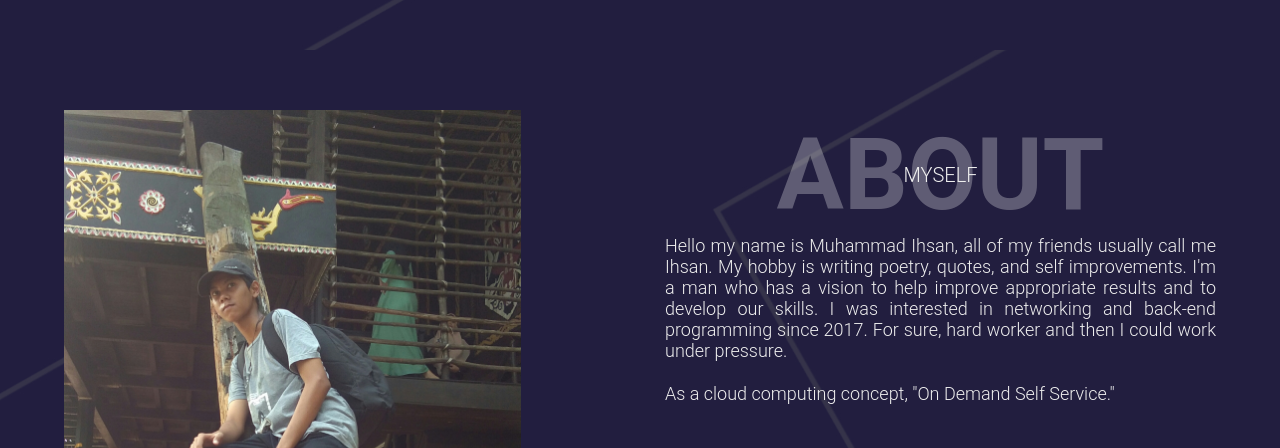
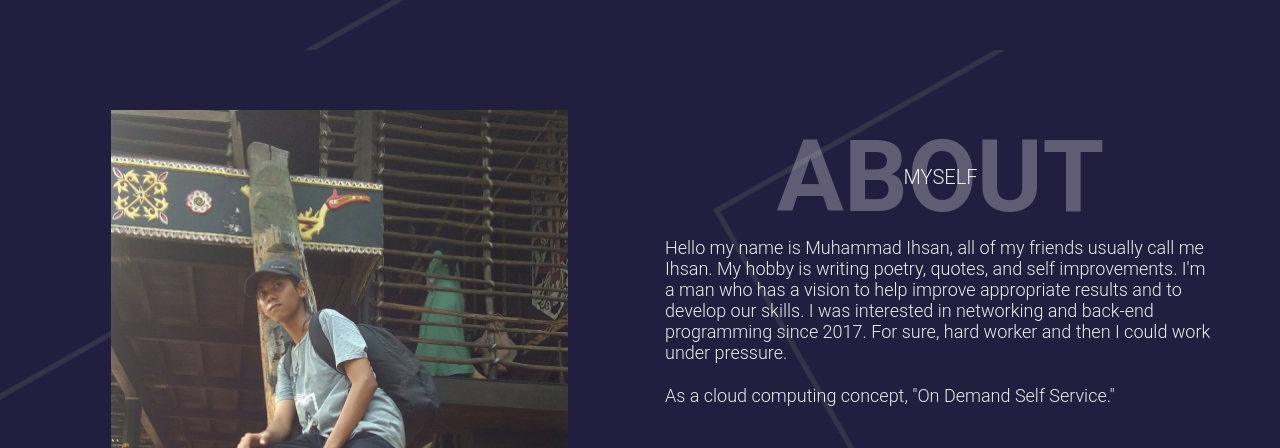
Before and after one commit to 13ihsan92/13ihsan92.github.io, a plain HTML site: page index.html in a window 1280 px wide. Shown: the part 750-1198 px from the top of the page. Drawn offline with nearby package versions, Linux system fonts and the light colour scheme.

Commit message:
bug fixing, masih ada sedikit bug di navigasi

```diff
--- a/index.html
+++ b/index.html
@@ -57,7 +57,7 @@
 						Myself
 					</h6>
 				</div>
-				<p style="text-align: justify;">
+				<p>
 					Hello my name is Muhammad Ihsan, all of my friends usually call me Ihsan. My hobby is writing poetry, quotes, and self improvements. I'm a man who has a vision to help improve appropriate results and to develop our skills. I was interested in networking and back-end programming since 2017. For sure, hard worker and then I could work under pressure.
 				</p>
 				<br>
--- a/main.css
+++ b/main.css
@@ -41,7 +41,9 @@ p{
 
 img{
   width: 83%;
-
+  margin-left: auto;
+  margin-right: auto;
+  display: flex;
 }
 /*End global*/
 
@@ -117,7 +119,7 @@ header{
   width: 100%;
   height: 100vh;
   position: fixed;
-  top: -100vh;
+  top: -150vh;
   z-index: 50;
   background-color: #16162d;
   border-bottom-right-radius: 100%;
```
